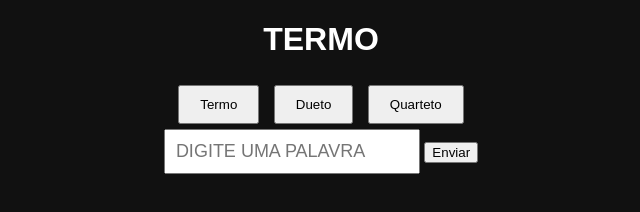
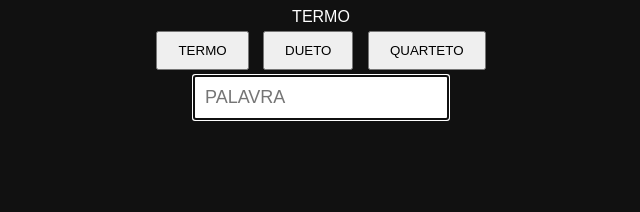
Before and after one commit to bryyanvk/Termo, a plain HTML site: page index.html in a window 1280 px wide. Shown: the whole page, without its empty margins (319-959 px from the left). Drawn offline with Linux system fonts and the light colour scheme.

Commit message:
Change title and button text to uppercase
Updated title and button labels to uppercase for consistency.

```diff
--- a/index.html
+++ b/index.html
@@ -2,21 +2,20 @@
 <html lang="pt-BR">
 <head>
   <meta charset="UTF-8">
-  <title>Termo • Dueto • Quarteto</title>
+  <title>Termo</title>
   <link rel="stylesheet" href="style.css">
 </head>
 <body>
 
-<h1>TERMO</h1>
+<header>TERMO</header>
 
 <div class="modos">
-  <button onclick="iniciarJogo(1)">Termo</button>
-  <button onclick="iniciarJogo(2)">Dueto</button>
-  <button onclick="iniciarJogo(4)">Quarteto</button>
+  <button onclick="iniciarJogo(1)">TERMO</button>
+  <button onclick="iniciarJogo(2)">DUETO</button>
+  <button onclick="iniciarJogo(4)">QUARTETO</button>
 </div>
 
-<input type="text" id="palpite" maxlength="5" placeholder="Digite uma palavra">
-<button onclick="enviar()">Enviar</button>
+<input id="palpite" maxlength="5" placeholder="PALAVRA" autofocus>
 
 <div id="jogos"></div>
 
```
